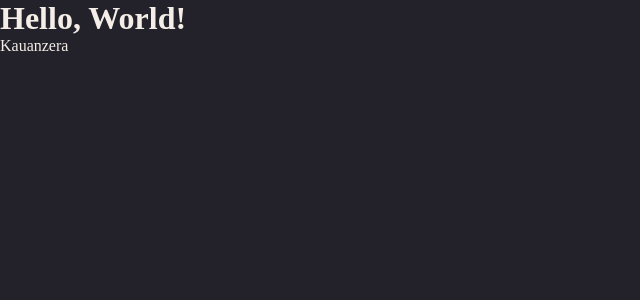
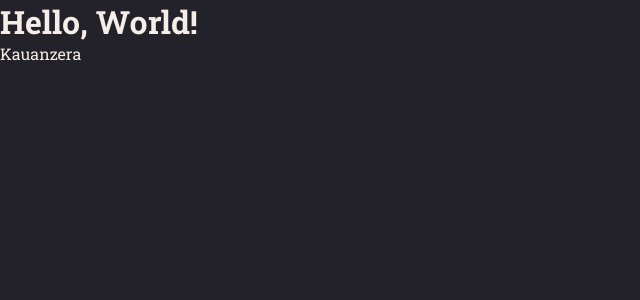
Before and after one commit to Schambin/rocket-notes-front, a React (Vite) app: page / in a window 1280 px wide. Shown: the top 300 px of the page, without its empty margins (0-640 px from the left). Built offline with nearby package versions, Linux system fonts and the light colour scheme.

Commit message:
applied font

```diff
--- a/src/styles/global.js
+++ b/src/styles/global.js
@@ -1,6 +1,10 @@
 import { createGlobalStyle } from 'styled-components';
 
 export default createGlobalStyle`
+    :root {
+        font-size: 62.5%;
+    }
+
     * {
         margin: 0;
         padding: 0;
@@ -10,6 +14,9 @@ export default createGlobalStyle`
     body {
         background: ${({ theme }) => theme.COLORS.BACKGROUND_900};
         color: ${({ theme }) => theme.COLORS.WHITE};
+        font-family: "Roboto Slab", sans-serif;
+        font-size: 1.6rem;
+        -webkit-font-smoothing: antialiased;
     }
 
     a {
```
